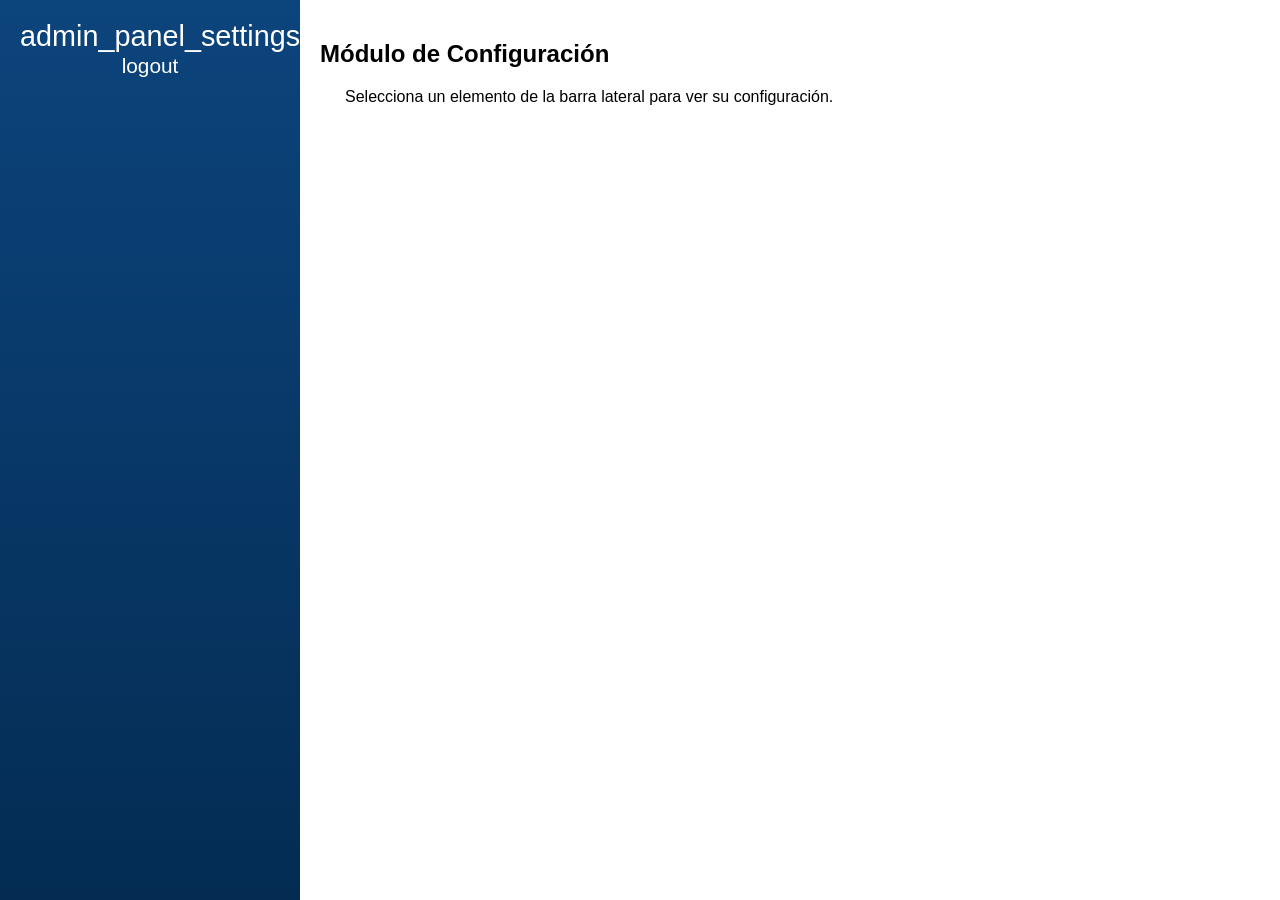
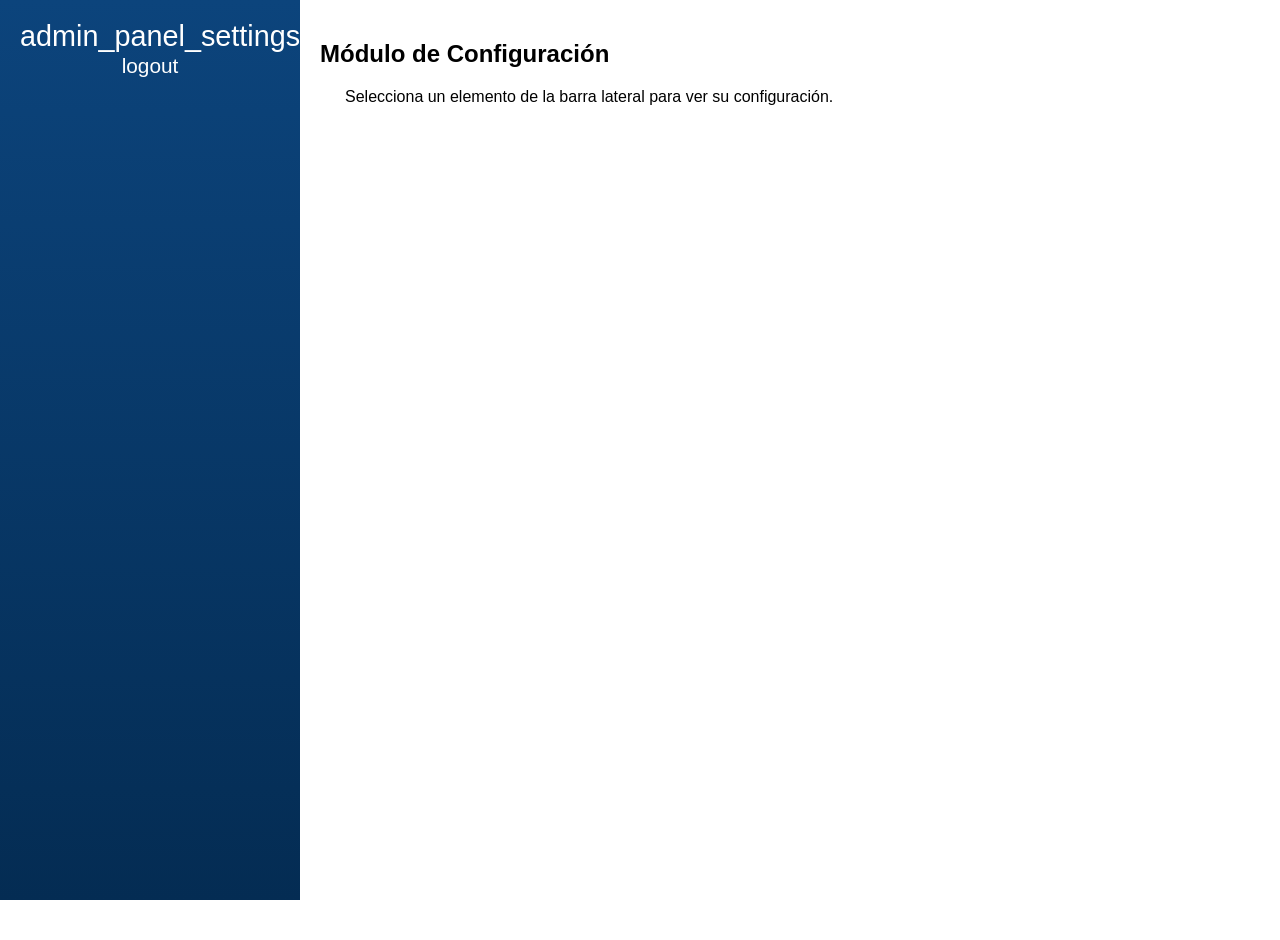

fix: sidebar fijo al scrollear contenido principal

--- a/css/estilos.css
+++ b/css/estilos.css
@@ -21,6 +21,8 @@ body {
   height: 100vh;
   z-index: 1;
   color: #fff;
+  position: sticky;
+  top: 0;
 }
 
 #sidebar-panel {
@@ -138,6 +140,8 @@ body {
 .main-content {
   flex: 1;
   padding: 20px;
+  height: 100vh;
+  overflow-y: auto;
 }
 
 .btn {
